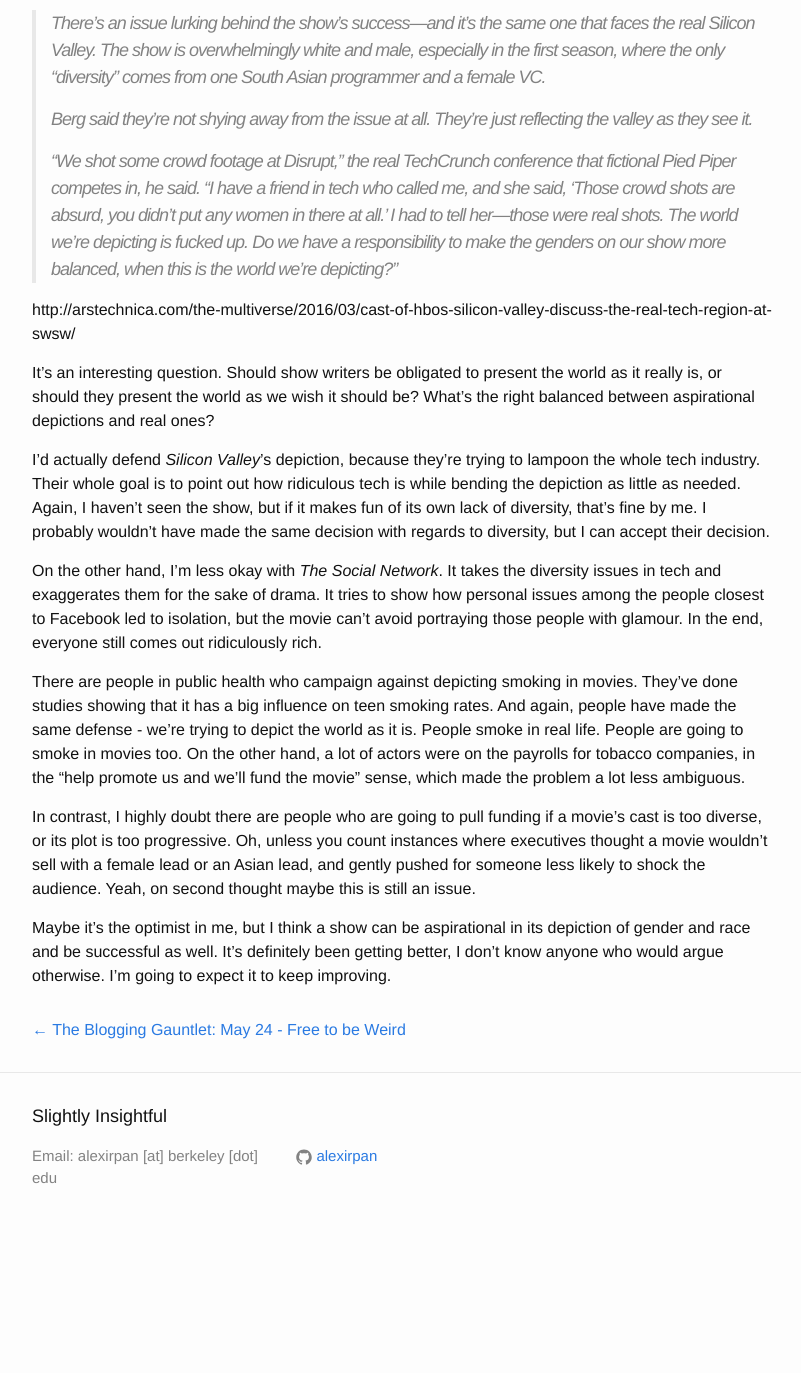
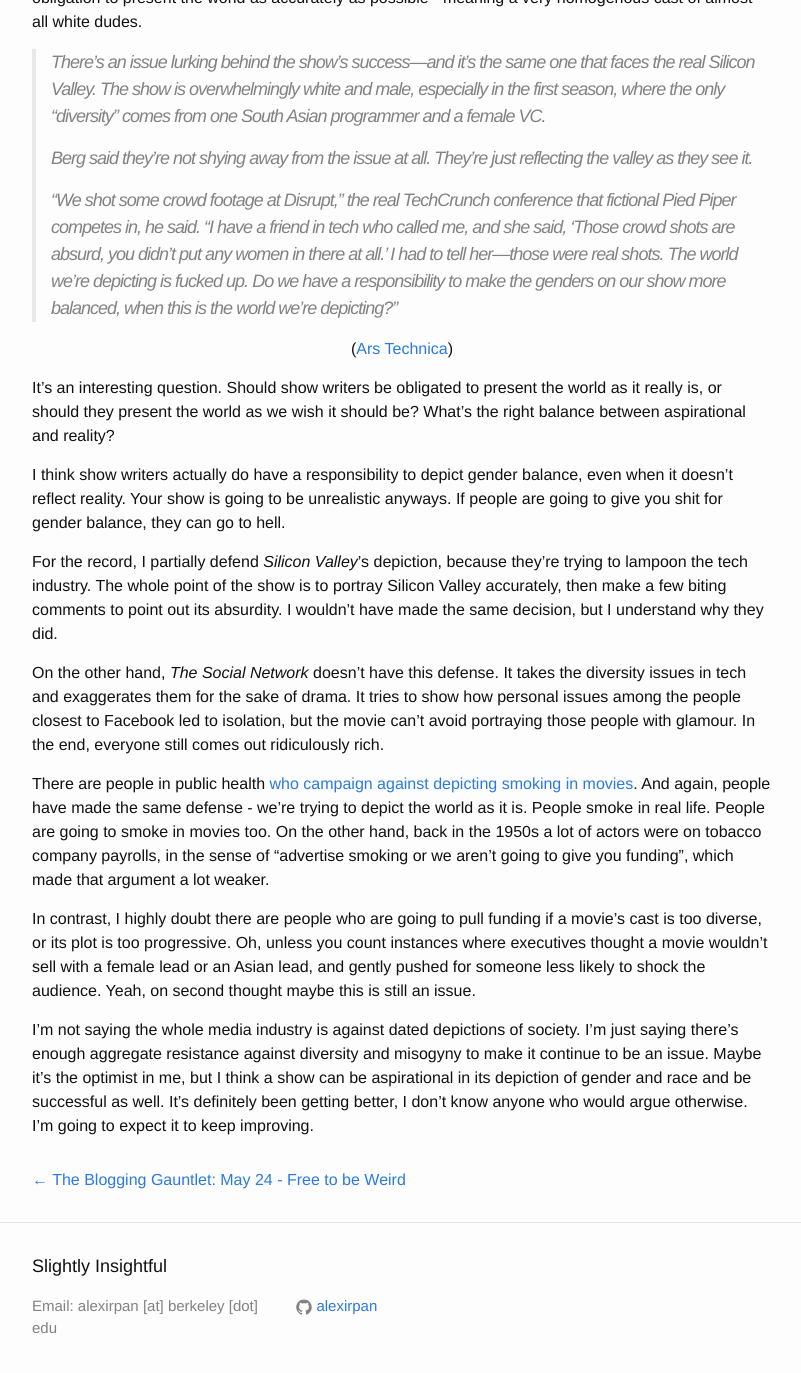
Before and after one commit to alexirpan/alexirpan.github.io, a Jekyll site: the page built from _posts/may2016/2016-05-25-may-25.markdown, in a window 1280 px wide and 1400 px high, scrolled down 1143 px. Shown: the top 1373 px of the window, without its empty margins (238-1039 px from the left). Built offline with Jekyll 4.4.1, drawn with Linux system fonts in a browser that asks for light colours; before the commit the page ends 2393 px from its top, so only the background shows below that; some of the changed text lies outside the part shown.

Commit message:
Added links and a few more paragraphs

```diff
--- a/_posts/may2016/2016-05-25-may-25.markdown
+++ b/_posts/may2016/2016-05-25-may-25.markdown
@@ -28,6 +27,9 @@
 > Facebook was born during a night of incredibly misogyny. The idea of comparing women to farm animals, and then to each other, based on their looks and then publicly ranking them. It was a revenge stunt, aimed first at the woman who'd most recently broke his heart (who should get some kind of medal for not breaking his head) and then at the entire female population of Harvard.
 >
 > More generally, I was writing about a very angry and deeply misogynistic group of people. These aren't the cuddly nerds we made movies about in the 80's. They're very angry that the cheerleader still wants to go out with the quarterback instead of the men (boys) who are running the universe right now. The women they surround themselves with aren't women who challenge them (and frankly, no woman who could challenge them would be interested in being anywhere near them.)
+
+([Vulture](http://www.vulture.com/2010/10/aaron_sorkin_would_like_to_go.html?mid=agenda--20101012))
+{: .centered }
 
 I'm not sure I like this explanation very much.
 Sorkin's claim is that he wanted to present people the way they were, and the
@@ -51,32 +53,38 @@
 >
 > "We shot some crowd footage at Disrupt," the real TechCrunch conference that fictional Pied Piper competes in, he said. "I have a friend in tech who called me, and she said, 'Those crowd shots are absurd, you didn't put any women in there at all.' I had to tell her—those were real shots. The world we're depicting is fucked up. Do we have a responsibility to make the genders on our show more balanced, when this is the world we're depicting?"
 
-http://arstechnica.com/the-multiverse/2016/03/cast-of-hbos-silicon-valley-discuss-the-real-tech-region-at-swsw/
+([Ars Technica](http://arstechnica.com/the-multiverse/2016/03/cast-of-hbos-silicon-valley-discuss-the-real-tech-region-at-swsw/))
+{: .centered }
 
 It's an interesting question. Should show writers be obligated to present the
 world as it really is, or should they present the world as we wish it should be?
-What's the right balanced between aspirational depictions and real ones?
+What's the right balance between aspirational and reality?
 
-I'd actually defend *Silicon Valley*'s depiction, because they're trying to
-lampoon the whole tech industry. Their whole goal is to point out how
-ridiculous tech is while bending the depiction as little as needed. Again, I
-haven't seen the show, but if it makes fun of its own lack of diversity,
-that's fine by me. I probably wouldn't have made the same decision with
-regards to diversity, but I can accept their decision.
+I think show writers actually do have a responsibility to depict gender balance,
+even when it doesn't reflect reality. Your show is going to be unrealistic
+anyways. If people are going to give you shit for gender balance,
+they can go to hell.
 
-On the other hand, I'm less okay with *The Social Network*. It takes the
+For the record, I partially defend *Silicon Valley*'s depiction, because
+they're trying to lampoon the tech industry. The whole point of the show is to
+portray Silicon Valley accurately, then make a few biting comments to point
+out its absurdity.
+I wouldn't have made the same decision, but I understand
+why they did.
+
+On the other hand, *The Social Network* doesn't have this defense.
+It takes the
 diversity issues in tech and exaggerates them for the sake of drama. It tries
 to show how personal issues among the people closest to Facebook led to isolation,
 but the movie can't avoid portraying those people with glamour. In the end,
 everyone still comes out ridiculously rich.
 
-There are people in public health who campaign against depicting smoking in movies.
-They've done studies showing that it has a big influence on teen smoking
-rates. And again, people have made the same defense - we're trying to depict
+There are people in public health [who campaign against depicting smoking in movies](http://smokefreemovies.ucsf.edu/).
+And again, people have made the same defense - we're trying to depict
 the world as it is. People smoke in real life. People are going to smoke in
-movies too. On the other hand, a lot of actors were on the payrolls for
-tobacco companies, in the "help promote us and we'll fund the movie" sense,
-which made the problem a lot less ambiguous.
+movies too. On the other hand, back in the 1950s a lot of actors were on
+tobacco company payrolls, in the sense of "advertise smoking or we aren't going
+to give you funding", which made that argument a lot weaker.
 
 In contrast, I highly doubt there are people who are going to pull funding
 if a movie's cast is too diverse, or its plot is too progressive. Oh, unless
@@ -84,6 +92,9 @@
 lead or an Asian lead, and gently pushed for someone less likely to shock
 the audience. Yeah, on second thought maybe this is still an issue.
 
+I'm not saying the whole media industry is against dated depictions of society.
+I'm just saying there's enough aggregate resistance against diversity and misogyny
+to make it continue to be an issue.
 Maybe it's the optimist in me, but I think a show can be aspirational in its
 depiction of gender and race and be successful as well. It's definitely been
 getting better, I don't know anyone who would argue otherwise. I'm going to
```
Also changed, not shown: other parts of _posts/may2016/2016-05-25-may-25.markdown (+1 -2 lines).
